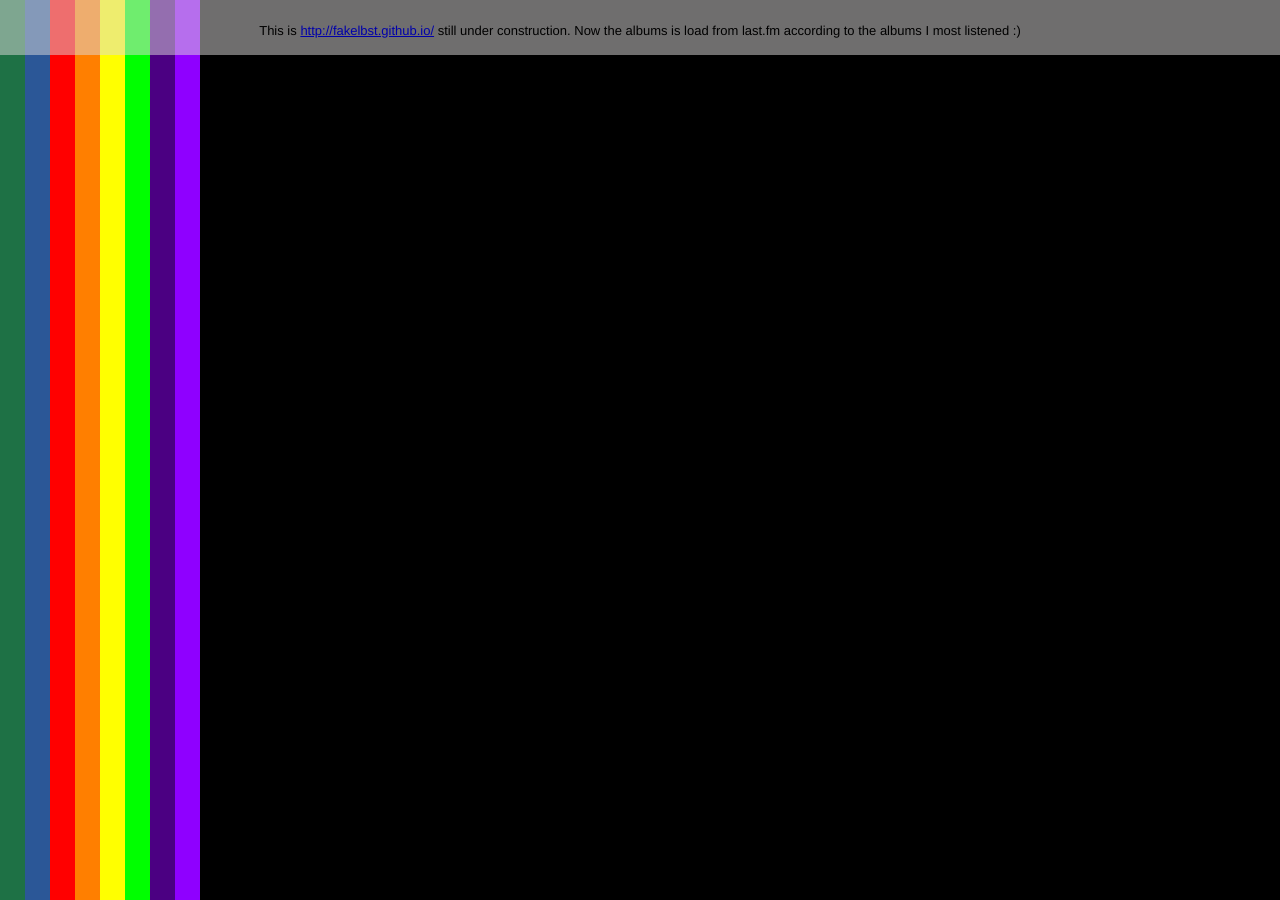
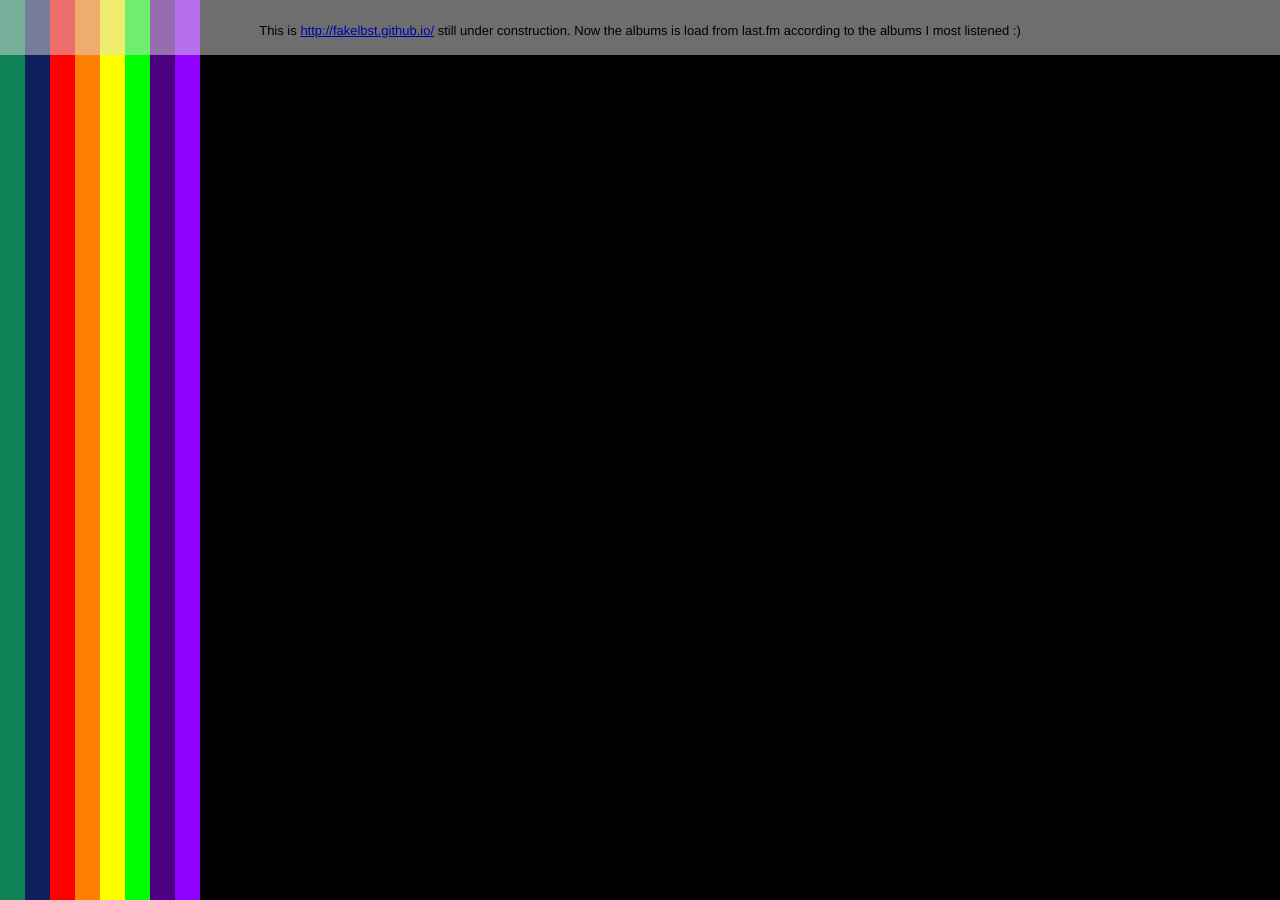
Before and after one commit to fakelbst/fakelbst.github.io, a Jekyll site: the page built from social.html, in a window 1280 px wide. Built offline with Jekyll 4.4.1, drawn with Linux system fonts in a browser that asks for light colours; nearby versions of some CDN libraries; library files that are not in the unit come from our copies; Markdown is read by kramdown in place of the engine named in the settings.

Commit message:
update url & social's colors

```diff
--- a/_config.yml
+++ b/_config.yml
@@ -1,3 +1,4 @@
 name: fakelbst
 markdown: redcarpet
 pygments: true
+permalink: pretty
--- a/social.html
+++ b/social.html
@@ -13,10 +13,10 @@ title: fakelbst's socials
       opacity: 0.9;
   }
   .douban {
-      background-color: #1e7145 !important
+      background-color: #108258 !important
   }
   .facebook {
-      background-color: #2b5797 !important
+      background-color: #0e1f5b !important
   }
   .a {
       background-color: #FF0000 !important
```
